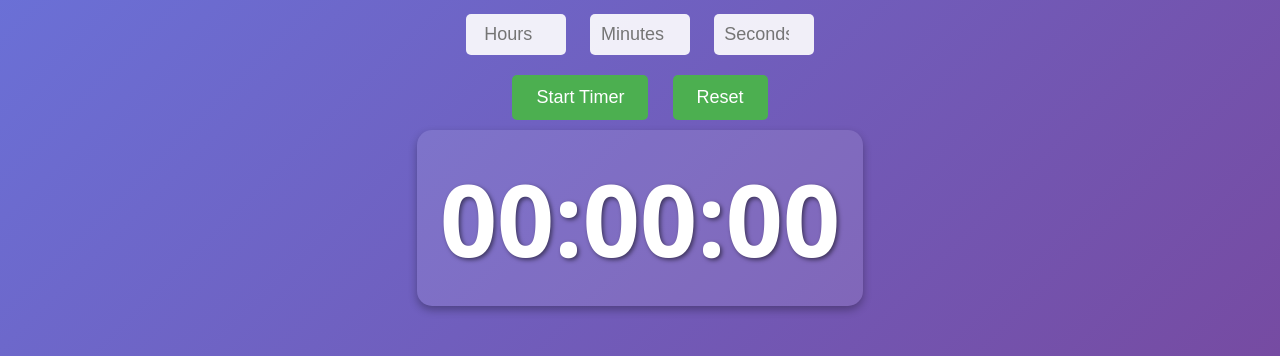
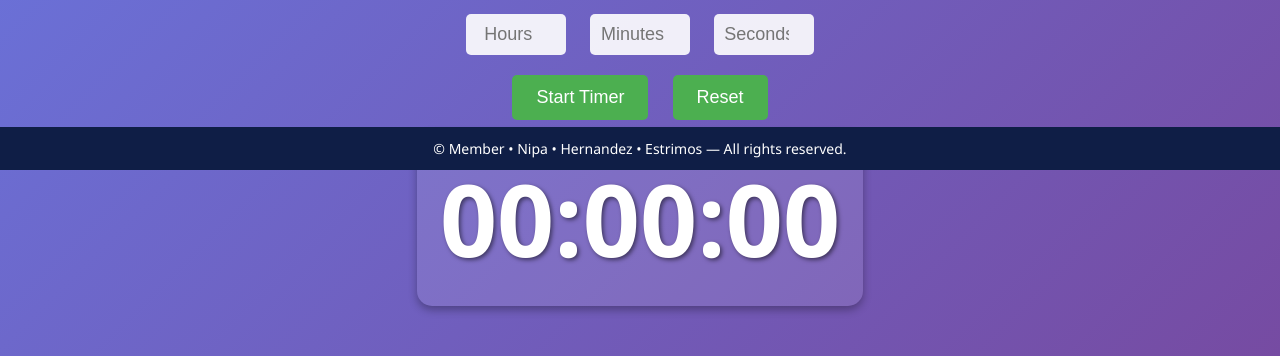
Before and after one commit to snowynipsss/Clock-Timer, a plain HTML site: page index.html in a window 1280 px wide. Shown: the part 630-986 px from the top of the page. Drawn offline with Linux system fonts and the light colour scheme.

Commit message:
Update index.html

```diff
--- a/index.html
+++ b/index.html
@@ -5,7 +5,6 @@
     <meta name="viewport" content="width=device-width, initial-scale=1.0">
     <title>Digital Clock / Countdown Timer</title>
 
-    <!-- CSS -->
     <link rel="stylesheet" href="index.css">
 </head>
 <body>
@@ -24,8 +23,20 @@
         <button onclick="resetTimer()">Reset</button>
         <div id="timer">00:00:00</div>
     </div>
+    <footer style="
+    width: 100%;
+    background: #0f1e46;
+    color: white;
+    text-align: center;
+    padding: 12px 0;
+    font-size: 14px;
+    position: fixed;
+    bottom: 0;
+    left: 0;
+">
+    © Member • Nipa • Hernandez • Estrimos — All rights reserved.
+     </footer>
 
-    <!-- JavaScript -->
     <script src="index.js"></script>
 </body>
 </html>
```
